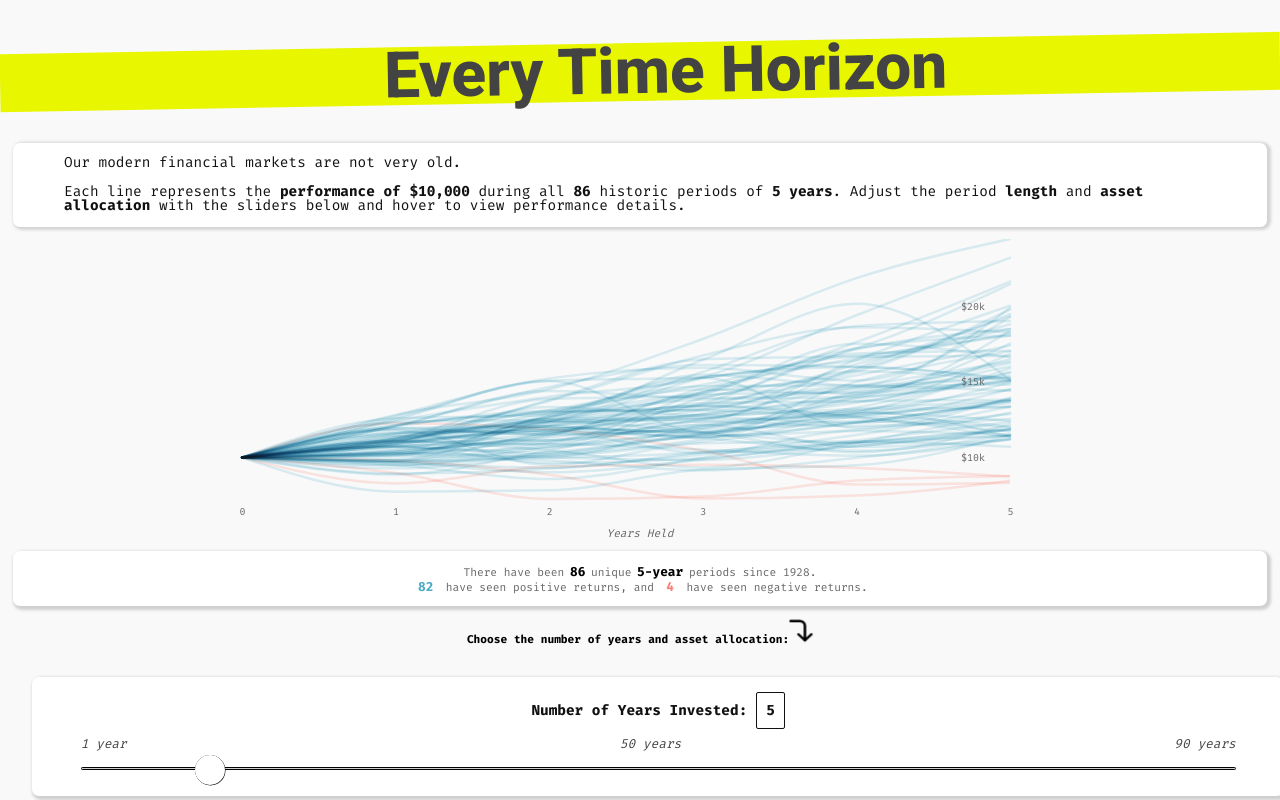
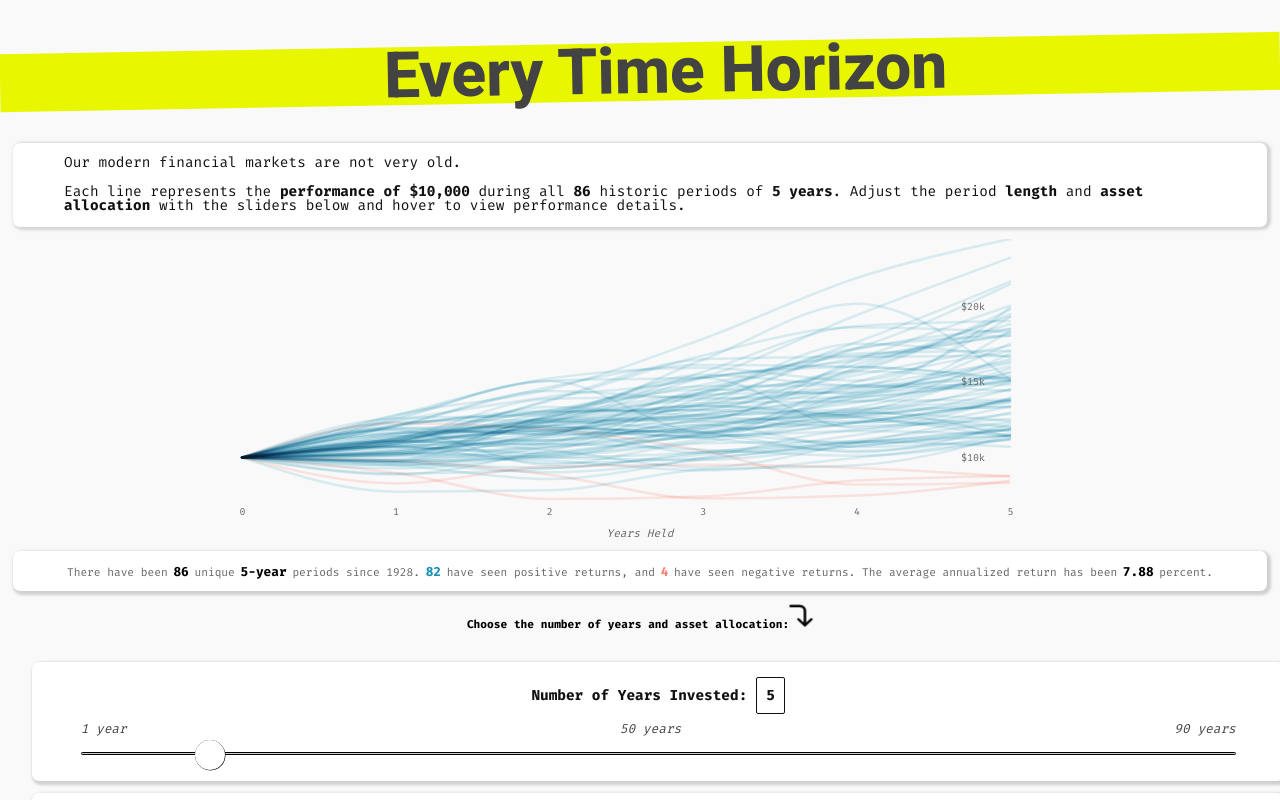
Before and after one commit to benmatheson/finsim, a React (Create React App) app: page / in a window 1280 px wide. Shown: the top 800 px of the page. Built offline with nearby package versions, Linux system fonts and the light colour scheme.

Commit message:
average return

```diff
--- a/src/App.css
+++ b/src/App.css
@@ -470,8 +470,8 @@ input[type="range"]:focus::-ms-fill-upper {
   /*background-color: lightgreen;*/
   font-weight: 900;
   font-size: 1.2rem;
-  padding-left: 0.5%;
-  padding-right: 0.5%;
+  padding-left: 1%;
+  padding-right: 1%;
   border-radius: 3px;
 }
 
@@ -534,6 +534,7 @@ font-style: italic;
 
 .positive {
 color:#4dabc7;
+color:#158fb3;
   /*background-color: lightgreen;*/
   /*background-color: #4da  bc7;*/
 }
--- a/src/components/LineChart.js
+++ b/src/components/LineChart.js
@@ -71,8 +71,8 @@ export default class Chart extends React.Component {
 
 	componentDidMount() {
 		this.renderAxis();
-		console.log("RENDER AXIS mtehod");
-		console.log(this.renderAxis);
+		// console.log("RENDER AXIS mtehod");
+		// console.log(this.renderAxis);
 	}
 	componentDidUpdate() {
 		this.renderAxis();
@@ -86,7 +86,7 @@ export default class Chart extends React.Component {
 
 	handleMouseOut(e) {
 		const selector = document.querySelectorAll("path");
-		console.log(selector);
+		// console.log(selector);
 
 		if (e.target.hasAttribute("key2")) {
 			selector.forEach(d => d.classList.remove("gray"));
@@ -98,7 +98,7 @@ export default class Chart extends React.Component {
 	handleMouseIn(e) {
 		const chart = document.querySelector("#dog");
 		const selector = chart.querySelectorAll("path");
-		console.log("GOING IN");
+		// console.log("GOING IN");
 
 		selector.forEach(d => d.classList.add("gray"));
 
@@ -109,15 +109,15 @@ export default class Chart extends React.Component {
 		// console.log(e.target.current.value);
 		// console.log("*****************************HOVERING");
 		// console.log(e.relatedTarget.getAttribute("yeers"));
-		console.log("getBoundingClientRect");
+		// console.log("getBoundingClientRect");
 		e.preventDefault();
-		console.log(e.target.getBoundingClientRect());
-		console.log(e.target.getBoundingClientRect().x);
-		console.log(e.target.getBoundingClientRect().y);
-		console.log("cient left");
-		console.log(e.target.getBoundingClientRect().left);
-		console.log("cient top");
-		console.log(e.target.getBoundingClientRect().top);
+		// console.log(e.target.getBoundingClientRect());
+		// console.log(e.target.getBoundingClientRect().x);
+		// console.log(e.target.getBoundingClientRect().y);
+		// console.log("cient left");
+		// console.log(e.target.getBoundingClientRect().left);
+		// console.log("cient top");
+		// console.log(e.target.getBoundingClientRect().top);
 
 		// console.log(e.pageX);
 		// console.log(e.pageY);
@@ -134,8 +134,8 @@ export default class Chart extends React.Component {
 		}
 
 		const currentIndex = e.target.getAttribute("key2");
-		console.log("urrentIndex");
-		console.log(currentIndex);
+		// console.log("urrentIndex");
+		// console.log(currentIndex);
 
 		// const selectorActive = document.querySelector(
 		// 	"path[key2 = " + currentIndex + "]"
@@ -145,8 +145,8 @@ export default class Chart extends React.Component {
 			`path[key2 = "${currentIndex}"]`
 		);
 
-		console.log("SELECTOR AACTI");
-		console.log(selectorActive);
+		// console.log("SELECTOR AACTI");
+		// console.log(selectorActive);
 		selectorActive.forEach(d => d.classList.remove("gray"));
 		selectorActive.forEach(d => d.classList.add("highlight"));
 
@@ -166,7 +166,7 @@ export default class Chart extends React.Component {
 		// const siblings = document// const displayYears = this.state.
 
 		this.props.lineHover(coords);
-		console.log(coords);
+		// console.log(coords);
 
 		document.getElemetB;
 
@@ -216,8 +216,8 @@ export default class Chart extends React.Component {
 
 		set_vars();
 
-		console.log("CWIDTH");
-		console.log(cWidth);
+
+
 
 		// var resizeTimer;
 		// window.onresize = function(event) {
@@ -257,8 +257,8 @@ export default class Chart extends React.Component {
 			.x((d, i) => scaleX(i + 1))
 			.y((d, i) => scaleY(d));
 
-		console.log("this");
-		console.log(this);
+		// console.log("this");
+		// console.log(this);
 		const calculatedYears = this.props.years;
 		const lineMapped = data.map(function(j, i) {
 			let style1 = "trash";
@@ -270,12 +270,9 @@ export default class Chart extends React.Component {
 			}
 
 			const exp = 1/calculatedYears;
-			console.log(exp);
 			const final = j[j.length-1];
-
-			console.log(final);
 			const cagrCalc = (final/10000)**exp-1;
-			console.log(cagrCalc);
+			// console.log(cagrCalc);
 			return (
 				<path
 					// onMouseOver={this.handleHover.bind(this)}
@@ -314,7 +311,7 @@ export default class Chart extends React.Component {
 		);
 
 		d3.select("#dog").on("mousemove", function() {
-			console.log();
+			// console.log();
 		});
 
 		// console.log(dataSorted);
@@ -331,6 +328,14 @@ export default class Chart extends React.Component {
 
 		// console.log(xAxis);
 		// const xAxisCall = xAxis.call();
+
+
+
+
+
+
+
+
 		return (
 			<div>
 				<svg
@@ -389,7 +394,7 @@ x={this.props.xy.clientXm}
 
 							>
 								{(this.props.xy.cagr != null
-									? `${parseFloat (this.props.xy.cagr).toFixed(3)}% annualized`
+									? `${parseFloat (this.props.xy.cagr).toFixed(2)}% annualized`
 									: " ")
 
 	} </text>
--- a/src/components/Narrative.js
+++ b/src/components/Narrative.js
@@ -57,6 +57,34 @@ export default class Narrative extends React.Component {
 
 		// const allocationDesc = allocationName(this.props.asset);
 
+
+
+
+
+
+		// #####Cacluate the average return.
+
+console.log("this.props.realData");
+const averageData= this.props.realData;
+
+	const calculatedReturns=  averageData.map((d,i)=>{
+
+			const exp = 1/this.props.years;
+			const final = d[d.length-1];
+			const cagrCalc = (final/10000)**exp-1;
+			// console.log(cagrCalc);
+			return cagrCalc
+
+		})
+
+	console.log("calculatedReturns ");
+	console.log(calculatedReturns);
+	console.log("Returns ");
+	const calculatedAverage = ((calculatedReturns.reduce((current,tally)=>current+tally,0))/this.props.realData.length)*100
+
+console.log("calculatedAverage ");
+	console.log(calculatedAverage);
+
 		return (
 			<p className="center narrative">
 				<strong />
@@ -71,14 +99,14 @@ export default class Narrative extends React.Component {
 					{this.props.years}-year
 				</span>
 				periods since 1928.
-				<br />
+
 				<span className="uniqueSpan positive">
 					{dataPositiveLength}
-				</span>{" "}
-				have seen positive returns, and {" "}
+				</span>
+				have seen positive returns, and
 				<span className="uniqueSpan negative">
 					{dataNegativeLength}
-				</span> {" "}have seen negative returns.
+				</span>have seen negative returns. The average annualized return has been<span className="uniqueSpan">{calculatedAverage.toFixed(2)}</span>percent.
 			</p>
 		);
 	}
```
